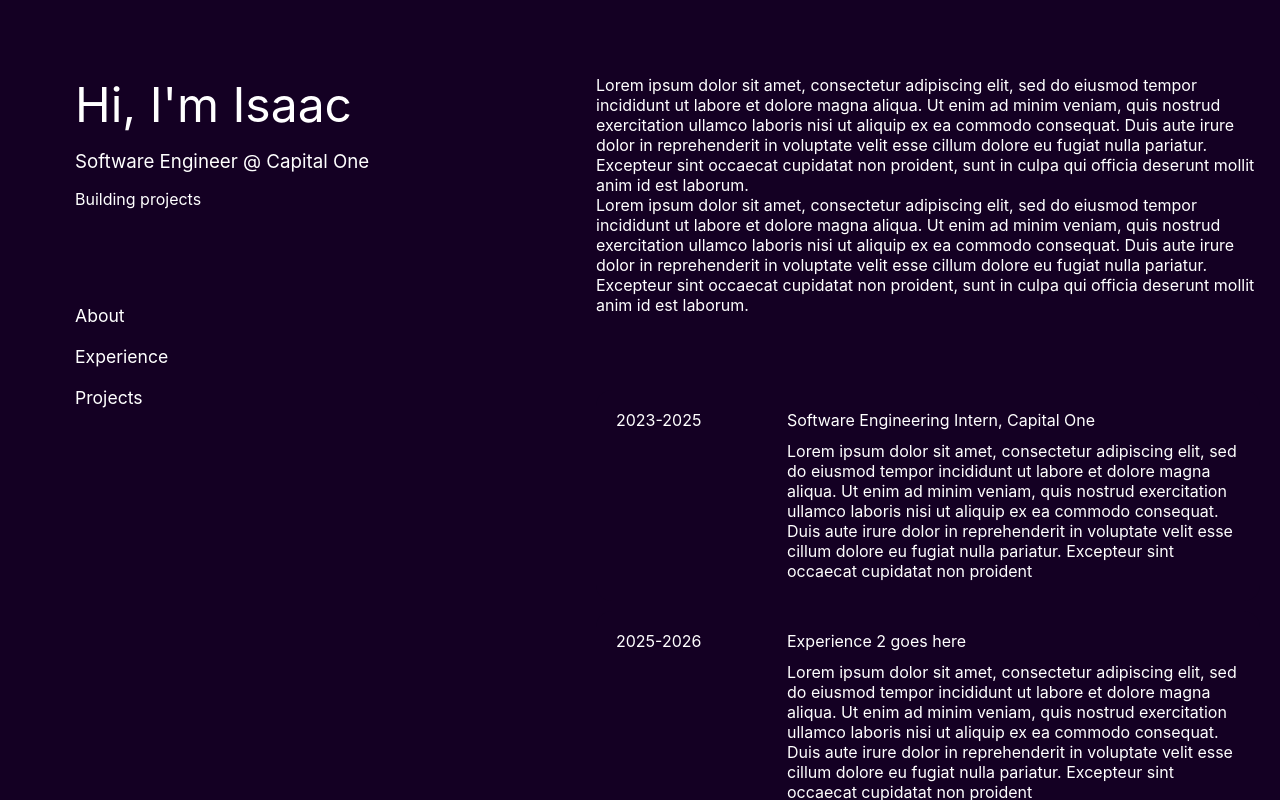
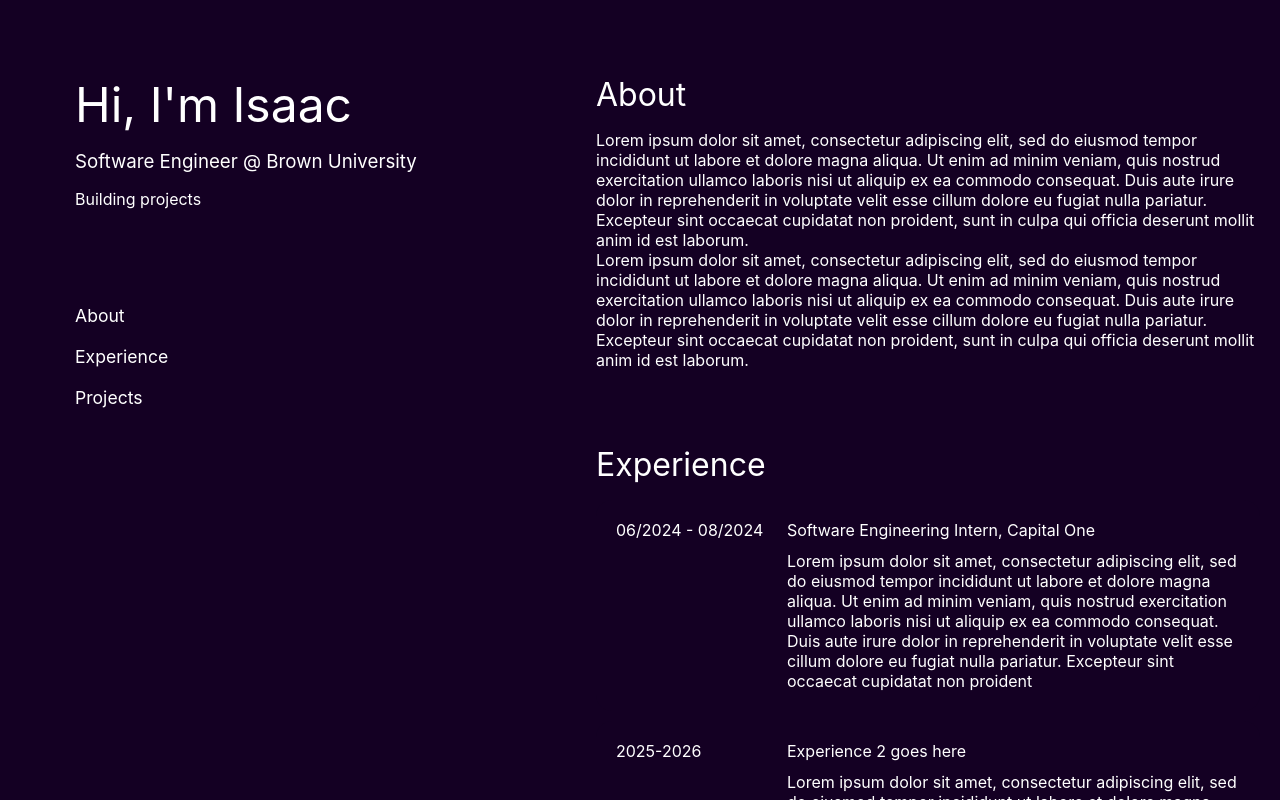
Before and after one commit to isaacyi7/isaacyi7.github.io, a React (Vite) app: page / in a window 1280 px wide. Built offline with nearby package versions, Linux system fonts and the light colour scheme.

Commit message:
pre descrution

```diff
--- a/src/App.jsx
+++ b/src/App.jsx
@@ -22,7 +22,7 @@ function App() {
       {/* left static fixed side */}
       <div className={styles.leftPanel}>
         <h1>Hi, I'm Isaac</h1>
-        <h3>Software Engineer @ Capital One</h3>
+        <h3>Software Engineer @ Brown University</h3>
         <p>Building projects</p>
         <nav>
           <ul>
@@ -42,6 +42,7 @@ function App() {
       {/* right scroll side */}
       <div className={styles.rightPanel}>
         <section id="about">
+        <h2>About</h2>
           <p>
             Lorem ipsum dolor sit amet, consectetur adipiscing elit, sed do
             eiusmod tempor incididunt ut labore et dolore magna aliqua. Ut enim
@@ -63,10 +64,10 @@ function App() {
         </section>
 
         <section id="experience">
-          {/* <h2>Experience</h2> */}
+          <h2>Experience</h2>
           <div className={styles.experienceItem}>
             <div className={styles.timeSpent}>
-              <p>2023-2025</p>
+              <p>06/2024 - 08/2024</p>
             </div>
             <div className={styles.experienceDetails}>
               <h3>Software Engineering Intern, Capital One</h3>
@@ -100,7 +101,7 @@ function App() {
           </div>
         </section>
 
-        <section id="project">
+        <section id="projects">
           <h2>Projects</h2>
           <p>
             Lorem ipsum dolor sit amet, consectetur adipiscing elit, sed do
@@ -109,6 +110,21 @@ function App() {
             aliquip ex ea commodo consequat. Duis aute irure dolor in
             reprehenderit in voluptate velit esse cillum dolore eu fugiat nulla
             pariatur. Excepteur sint occaecat cupidatat non proident
+
+            Lorem ipsum dolor sit amet, consectetur adipiscing elit, sed do
+            eiusmod tempor incididunt ut labore et dolore magna aliqua. Ut
+            enim ad minim veniam, quis nostrud exercitation ullamco laboris
+            nisi ut aliquip ex ea commodo consequat. Duis aute irure dolor
+            in reprehenderit in voluptate velit esse cillum dolore eu fugiat
+            nulla pariatur. Excepteur sint occaecat cupidatat non proident
+          </p>
+          <p>
+            Lorem ipsum dolor sit amet, consectetur adipiscing elit, sed do
+            eiusmod tempor incididunt ut labore et dolore magna aliqua. Ut
+            enim ad minim veniam, quis nostrud exercitation ullamco laboris
+            nisi ut aliquip ex ea commodo consequat. Duis aute irure dolor
+            in reprehenderit in voluptate velit esse cillum dolore eu fugiat
+            nulla pariatur. Excepteur sint occaecat cupidatat non proident
           </p>
         </section>
       </div>
--- a/src/App.module.css
+++ b/src/App.module.css
@@ -13,6 +13,7 @@ body, html {
   padding: 0;
   height: 100%;
   background-color: #140023;
+  overflow-x: hidden;
 }
 
 html {
@@ -24,6 +25,8 @@ html {
   height: 100vh;
   background-color: #140023;
   color: white;
+  position: relative; /* Ensure relative positioning for scrolling */
+  overflow-y: auto;
 }
 
 .leftPanel {
@@ -36,6 +39,7 @@ html {
   color: white;
   padding: 75px 75px;
   z-index: 10;
+  overflow-y: auto; /* Allow scrolling on left panel */
 }
 
 .leftPanel h1 {
@@ -77,6 +81,8 @@ html {
   width: 55%;
   height: 100vh;
   background-color: #140023;
+  scroll-padding-top: 150px; /* Keeps the content aligned with the padding of the left panel */
+  scroll-behavior: smooth;
 }
 
 .rightPanel section {
```
